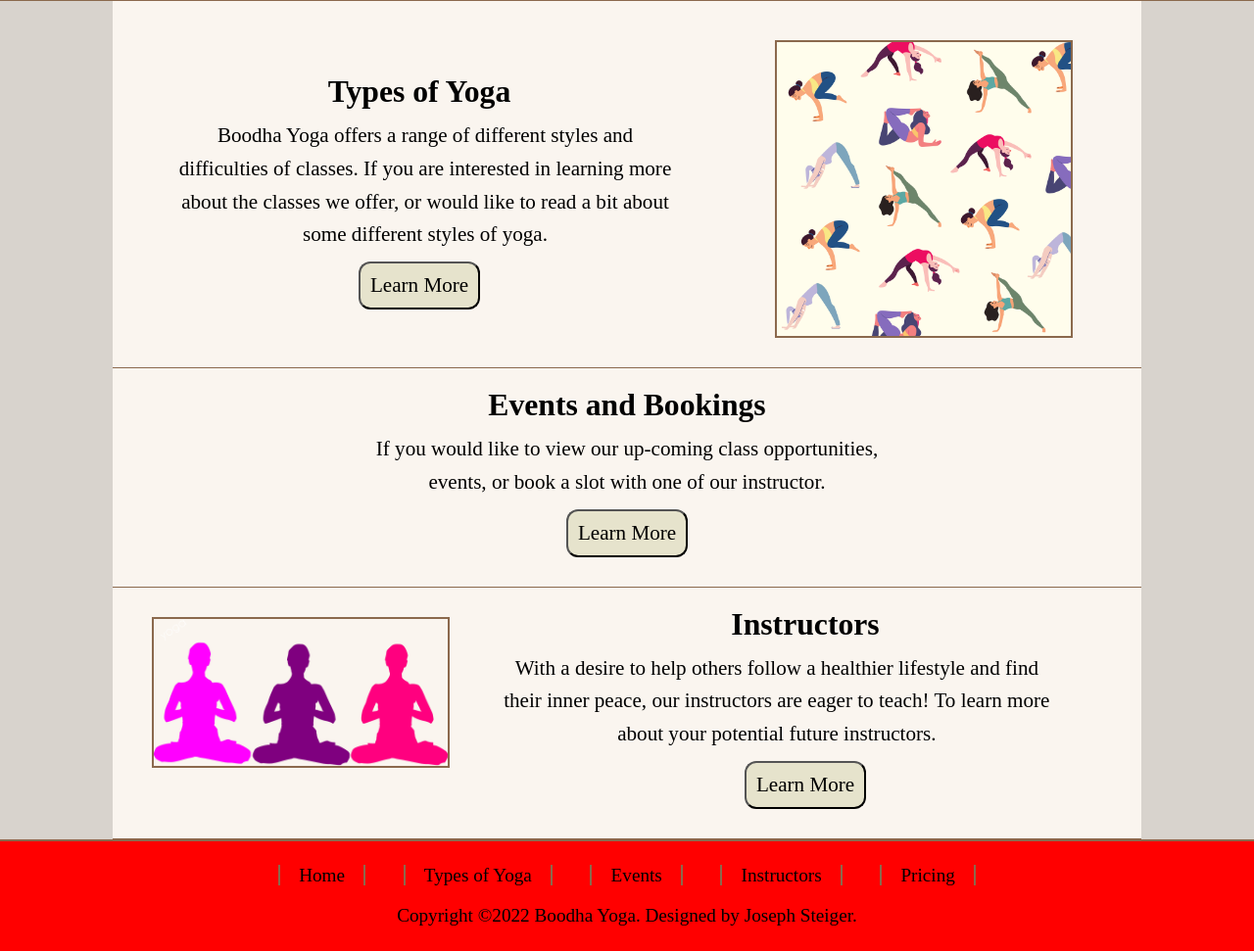
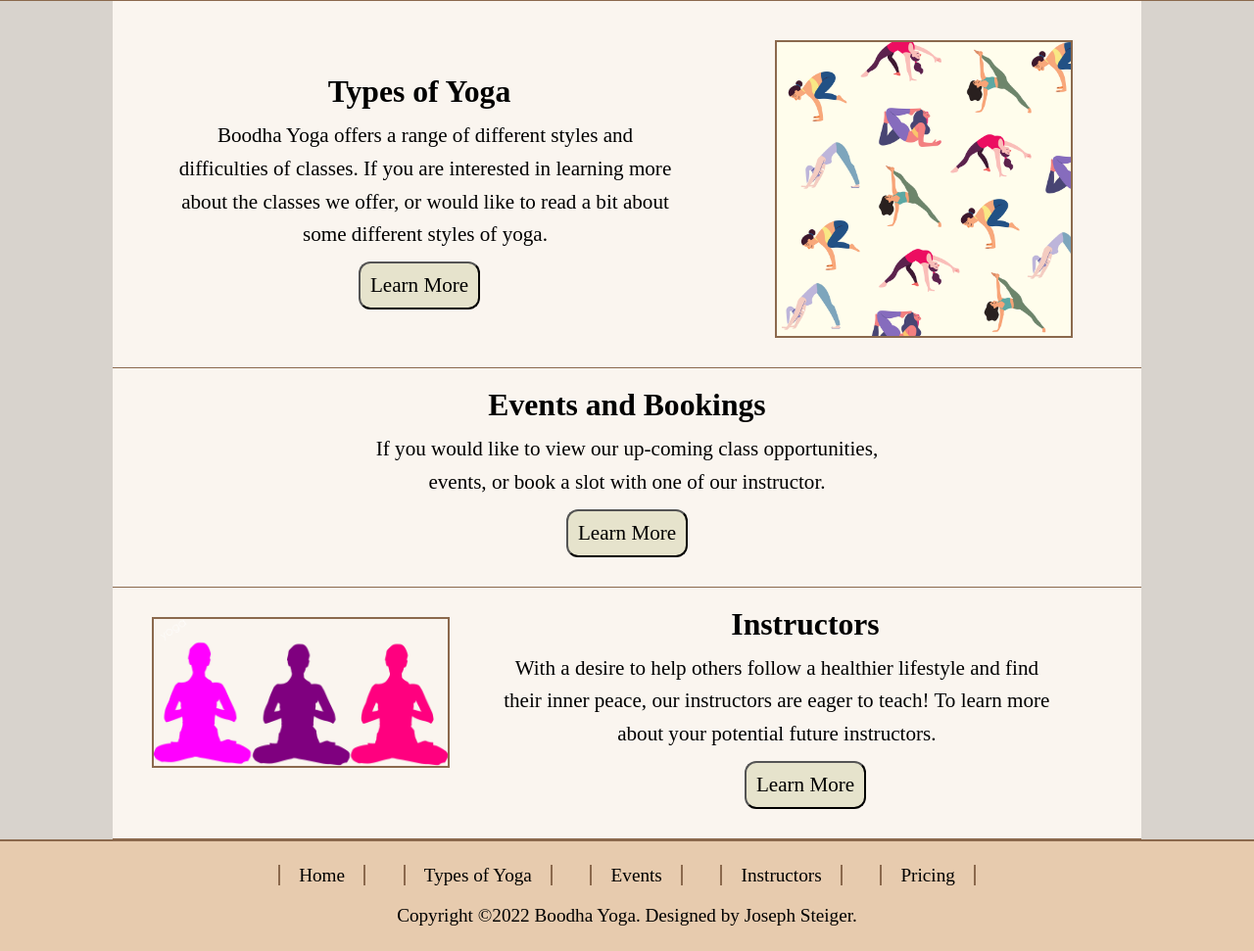
Before and after one commit to Juicymon/YogaWebsite, a plain HTML site: page YogaWebsite/index.html in a window 1280 px wide. Shown: the part 531-1502 px from the top of the page at 98% size. Drawn offline with nearby package versions, Linux system fonts and the light colour scheme.

Commit message:
footer back to normal

```diff
--- a/YogaWebsite/main.css
+++ b/YogaWebsite/main.css
@@ -35,7 +35,7 @@ h1, h2, h3, h4{
 
 /*----------Styling for the Footer-------- */
 footer{
-    background-color: red;
+    background-color: #E7CBAE;
     padding:5px;
     margin-top: auto;
     border-top: #8B694D solid 2pt;
```
